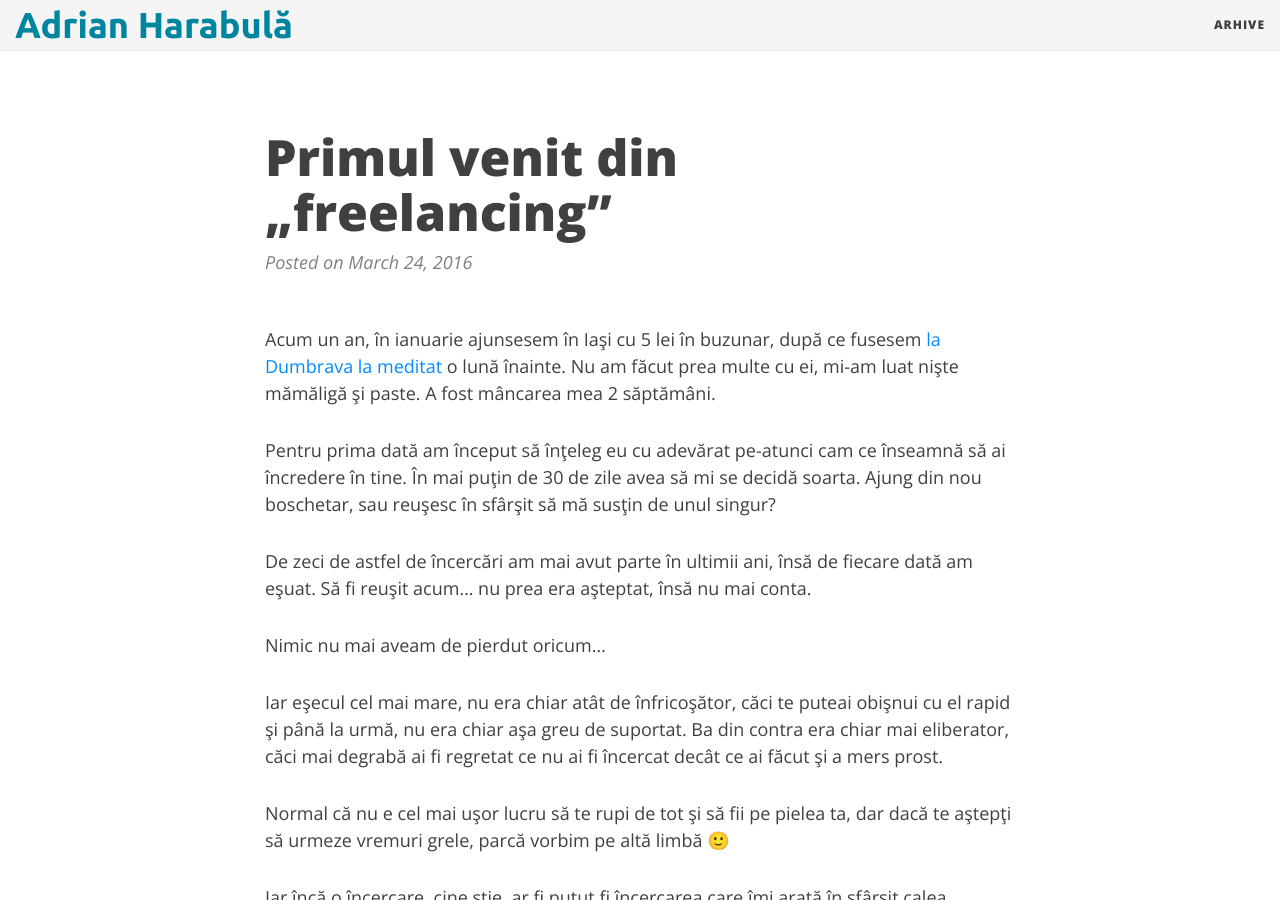
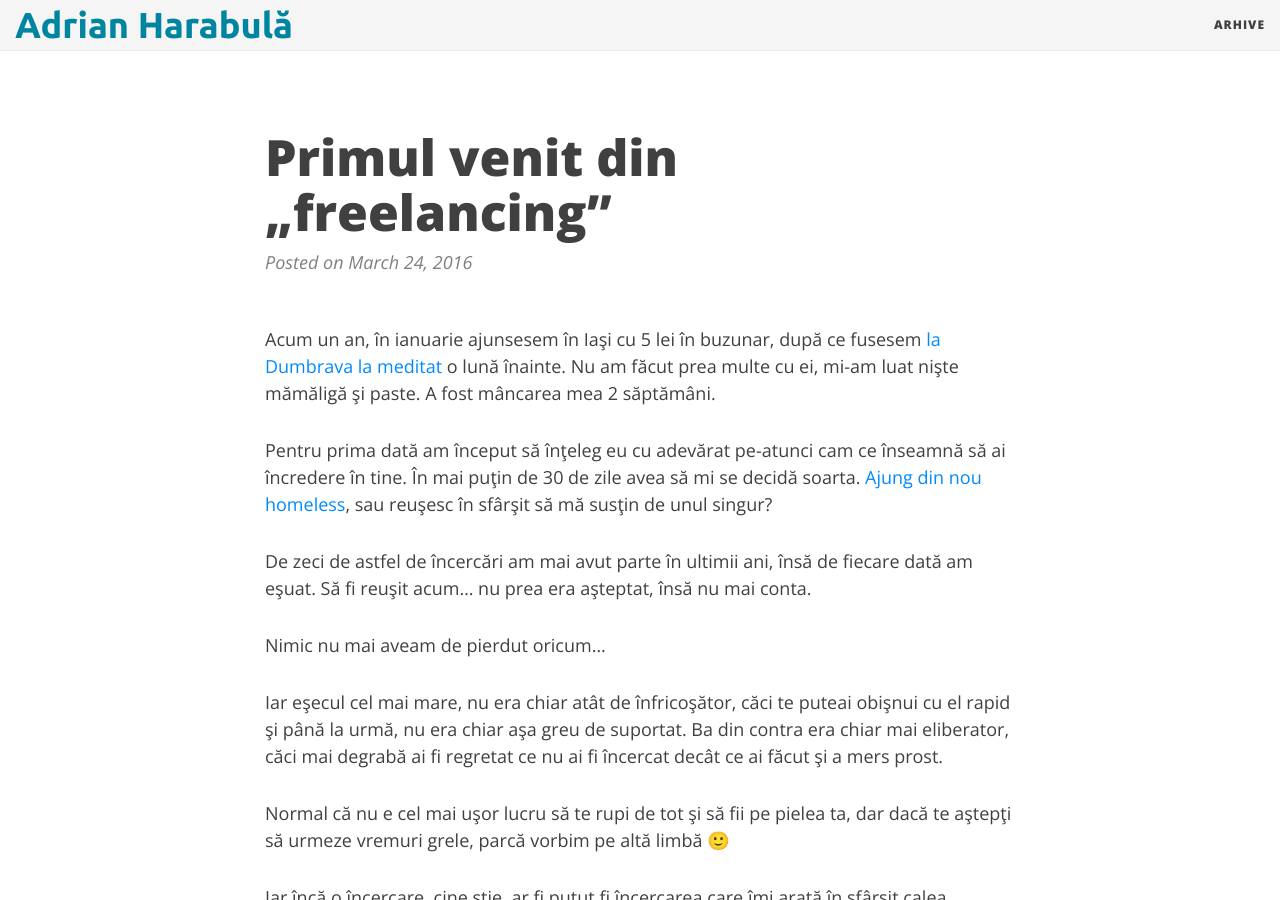
Before and after one commit to adrianharabula/adrianharabula.github.io, a Jekyll site: the page built from _posts/2016-03-24-primul-venit-din-freelancing.md, in a window 1280 px wide and 900 px high. Built offline with Jekyll 4.4.1, drawn with Linux system fonts in a browser that asks for light colours; nearby versions of some CDN libraries.

Commit message:
ads relevant link for homeless experience

```diff
--- a/_posts/2016-03-24-primul-venit-din-freelancing.md
+++ b/_posts/2016-03-24-primul-venit-din-freelancing.md
@@ -3,9 +3,9 @@ type: post
 title: "Primul venit din „freelancing”"
 ---
 
-Acum un an, în ianuarie ajunsesem în Iaşi cu 5 lei în buzunar, după ce fusesem [la Dumbrava la meditat](http://meditatie.ro) o lună înainte. Nu am făcut prea multe cu ei, mi-am luat nişte mămăligă şi paste. A fost mâncarea mea 2 săptămâni.
+Acum un an, în ianuarie ajunsesem în Iaşi cu 5 lei în buzunar, după ce fusesem [la Dumbrava la meditat](http://www.meditatie.ro) o lună înainte. Nu am făcut prea multe cu ei, mi-am luat nişte mămăligă şi paste. A fost mâncarea mea 2 săptămâni.
 
-Pentru prima dată am început să înţeleg eu cu adevărat pe-atunci cam ce înseamnă să ai încredere în tine. În mai puţin de 30 de zile avea să mi se decidă soarta. Ajung din nou boschetar, sau reuşesc în sfârşit să mă susţin de unul singur?
+Pentru prima dată am început să înţeleg eu cu adevărat pe-atunci cam ce înseamnă să ai încredere în tine. În mai puţin de 30 de zile avea să mi se decidă soarta. [Ajung din nou homeless](http://crististefan.com/tenerife), sau reuşesc în sfârşit să mă susţin de unul singur?
 
 De zeci de astfel de încercări am mai avut parte în ultimii ani, însă de fiecare dată am eşuat. Să fi reuşit acum… nu prea era aşteptat, însă nu mai conta.
 
```
